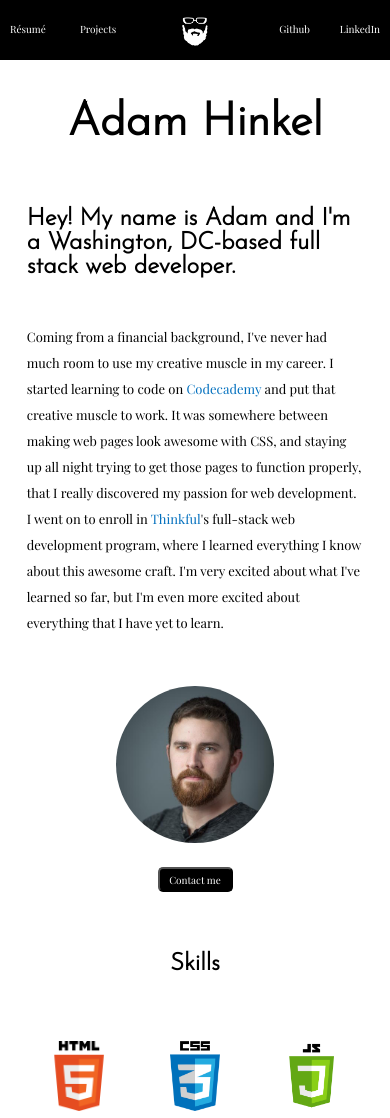
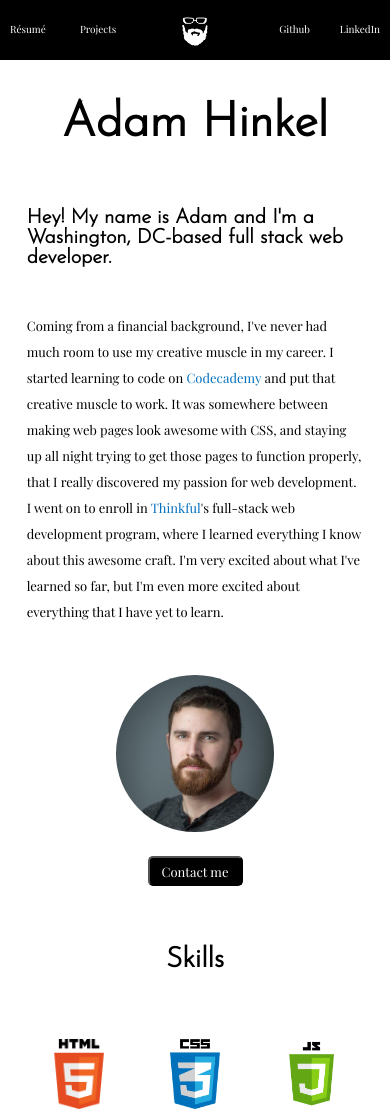
Before and after one commit to ahinkel421/portfolio, a plain HTML site: page index.html in a window 390 px wide. Shown: the top 1118 px of the page. Drawn offline with nearby package versions, Linux system fonts and the light colour scheme.

Commit message:
adjusted screenshot img sizes

```diff
--- a/style.css
+++ b/style.css
@@ -323,10 +323,10 @@ p {
 	h1,
 	.thanks {
 		margin-top: 100px;
-		font-size: 46px;
+		font-size: 48px;
 	}
 	h2 {
-		font-size: 24px;
+		font-size: 28px;
 		margin: 45px auto;
 	}
 	p {
@@ -335,20 +335,21 @@ p {
 	.greeting {
 		text-align: left;
 		width: 90%;
+		font-size: 20px;
 	}
 	.about-me-description {
 		width: 90%;
 	}
 	.contact-button {
-		width: 75px;
-		height: 25px;
-		font-size: 10px;
+		width: 95px;
+		height: 30px;
+		font-size: 13px;
 	}
 	.skill {
 		height: 70px;
 	}
 	.project-image {
-		width: 95%;
+		width: 90%;
 	}
 	.project-description {
 		width: 90%;
```
